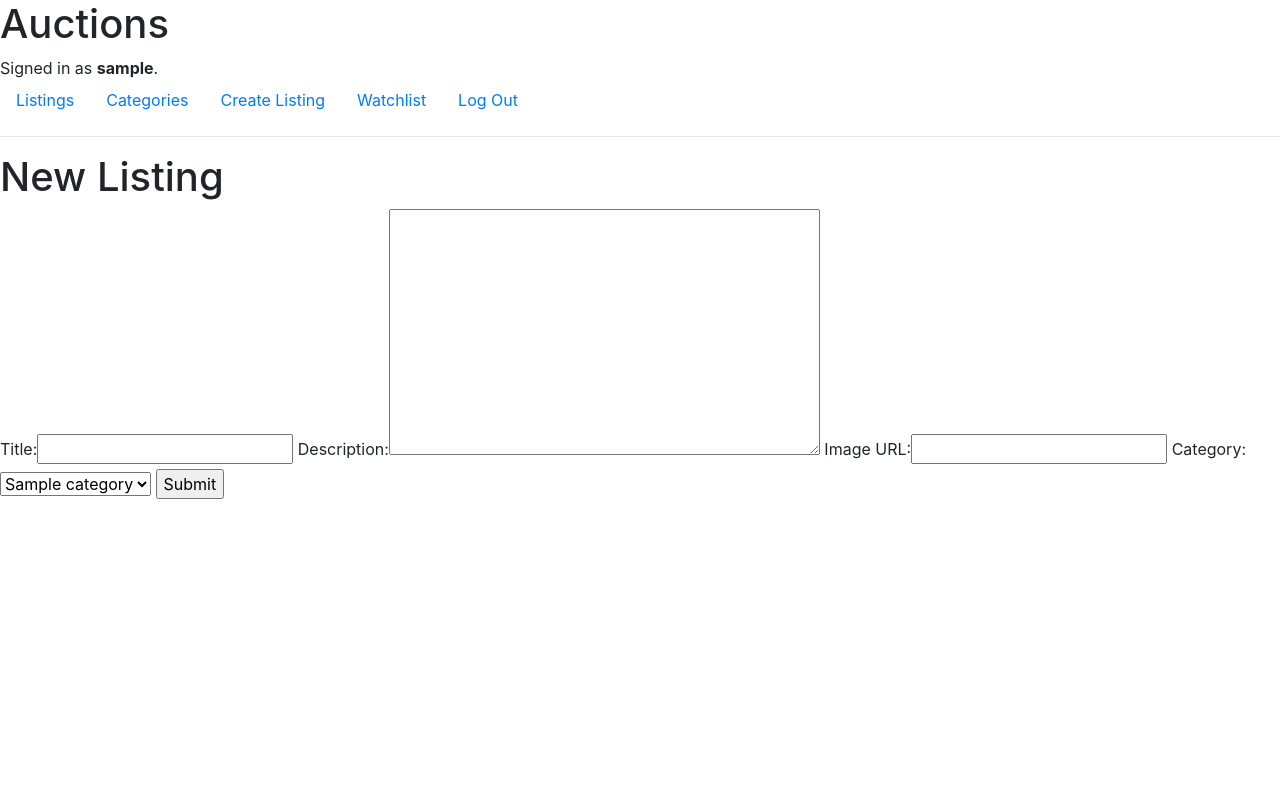
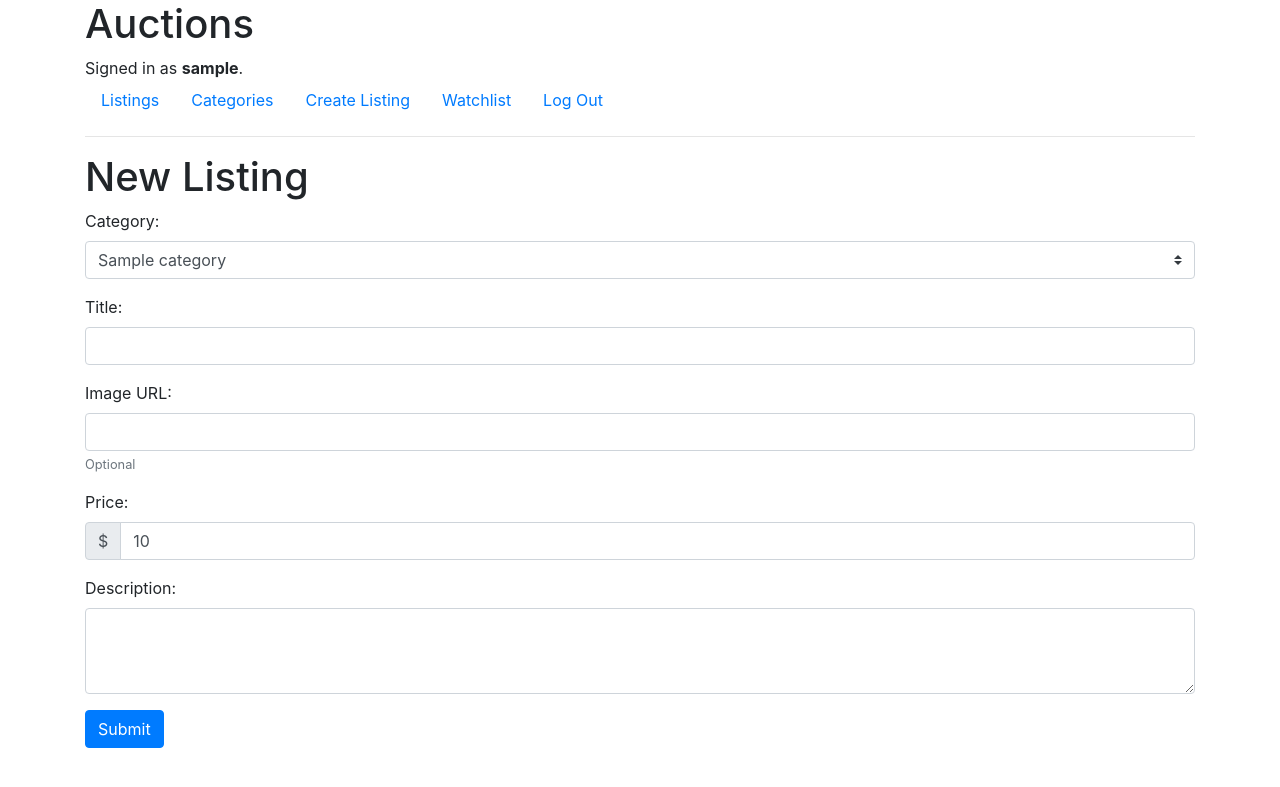
Before and after one commit to jayptl23/commerce, a Django app: page /create in a window 1280 px wide. Shown: the top 787 px of the page. Run offline with Django 3.2, Linux system fonts and the light colour scheme; a user stored in the database is signed in; tables that the repository leaves empty hold one stand-in row (values such as "Sample post"); some libraries are stand-ins or nearby versions.

Commit message:
create listing form styling

```diff
--- a/auctions/forms.py
+++ b/auctions/forms.py
@@ -5,14 +5,21 @@ from .models import Listing, Category, Bid
 class ListingForm(forms.ModelForm):
     class Meta():
         model = Listing
-        fields = ["title", "description",
-                  "image_url", "category"]
+        fields = ["title", "description", "image_url", "category", "price"]
         labels = {"image_url": "Image URL"}
+
+        widgets = {
+            "title": forms.TextInput(attrs={"class": "form-control"}),
+            "description": forms.Textarea(attrs={"class": "form-control", "rows": "3"}),
+            "image_url": forms.URLInput(attrs={"class": "form-control"}),
+            "price": forms.NumberInput(attrs={"class": "form-control"})
+        }
 
     # Define a custom widget for the category field
     category = forms.ModelChoiceField(
         queryset=Category.objects.all(),
-        empty_label=None
+        empty_label=None,
+        widget=forms.Select(attrs={"class": "custom-select"})
     )
 
 class BidForm(forms.ModelForm):
--- a/auctions/templates/auctions/create-listing.html
+++ b/auctions/templates/auctions/create-listing.html
@@ -1,10 +1,53 @@
 {% extends "auctions/layout.html" %}
 
 {% block body %}
-<h1>New Listing</h1>
-<form method="POST">
-    {% csrf_token %}
-    {{ form }}
-    <input type="submit" value="Submit">
-</form>
+<div>
+    <h1>New Listing</h1>
+    <form method="POST">
+        {{ form.non_field_errors }}
+        {% csrf_token %}
+
+        <div class="form-group">
+            {{ form.category.label_tag }}
+            {{ form.category }}
+        </div>
+
+        <div class="form-group">
+            {{ form.title.label_tag }}
+            {{ form.title }}
+        </div>
+
+        <div class="form-group">
+            {{ form.image_url.label_tag }}
+            {{ form.image_url }}
+            <small class="form-text text-muted">Optional</small>
+        </div>
+
+        <div class="form-group">
+            {{ form.price.label_tag }}
+            {% if form.price.errors %}
+            <ul class="list-unstyled">
+                {% for error in form.price.errors %}
+                <li class="font-weight-bold text-danger"><small>{{ error }}</small></li>
+                {% endfor %}
+            </ul>
+            {% endif %}
+
+            <div class="input-group mb-3">
+                <div class="input-group-prepend">
+                    <span class="input-group-text">$</span>
+                </div>
+                {{ form.price }}
+            </div>
+        </div>
+
+
+        <div class="form-group">
+            {{ form.description.label_tag }}
+            {{ form.description }}
+        </div>
+
+        <input class="btn btn-primary mb-2" type="submit" value="Submit">
+    </form>
+</div>
 {% endblock %}
--- a/auctions/templates/auctions/index.html
+++ b/auctions/templates/auctions/index.html
@@ -1,7 +1,7 @@
 {% extends "auctions/layout.html" %}
 
 {% block body %}
-<div class="container">
+<div>
     <h2>Listings</h2>
 
     {% for listing in listings %}
--- a/auctions/templates/auctions/layout.html
+++ b/auctions/templates/auctions/layout.html
@@ -11,6 +11,7 @@
 </head>
 
 <body>
+    <div class="container">
         <h1>Auctions</h1>
         <div>
             {% if user.is_authenticated %}
@@ -48,6 +49,7 @@
         <hr>
         {% block body %}
         {% endblock %}
+    </div>
 </body>
 
 </html>
--- a/auctions/templates/auctions/listing.html
+++ b/auctions/templates/auctions/listing.html
@@ -1,4 +1,4 @@
-<div class="container border mb-2 py-2 px-4">
+<div class="border mb-2 py-2 px-4">
     <div class="row">
         {% if listing.image_url %}
         <div class="col-md-2">
@@ -12,7 +12,7 @@
                 <div class="d-flex justify-content-between align-items-center">
                     <!-- Title and Listing Status -->
                     <div>
-                        {% if listing.is_open %}
+                        {% if not listing.is_open %}
                         <span class="text-uppercase text-danger font-weight-bold">Closed</span>
                         {% endif %}
                         <h3>
--- a/auctions/templates/auctions/watchlist.html
+++ b/auctions/templates/auctions/watchlist.html
@@ -1,8 +1,7 @@
 {% extends "auctions/layout.html" %}
 
 {% block body %}
-<div class="container">
-
+<div>
     <h2>Watchlist</h2>
     {% for listing in listings %}
     {% include "auctions/listing.html" %}
```
Lines whose indentation alone changed are shown as unchanged.
